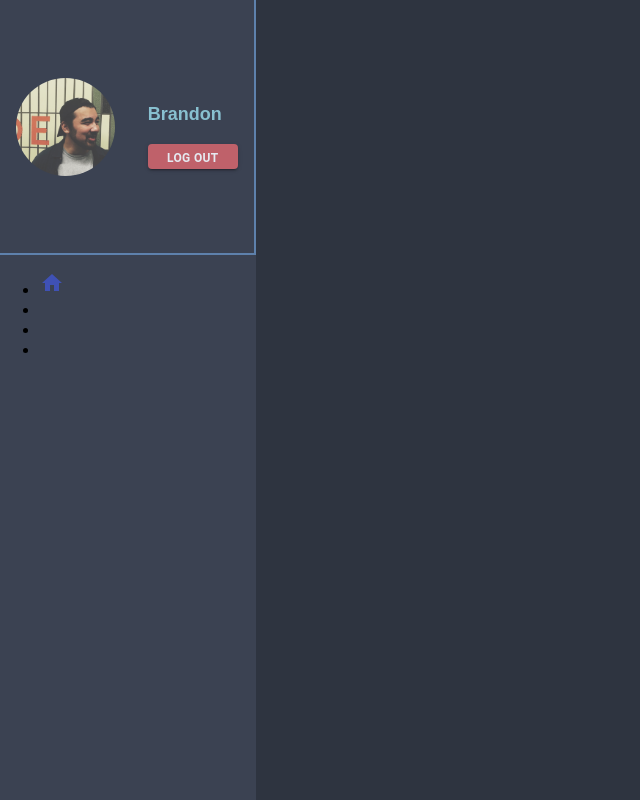
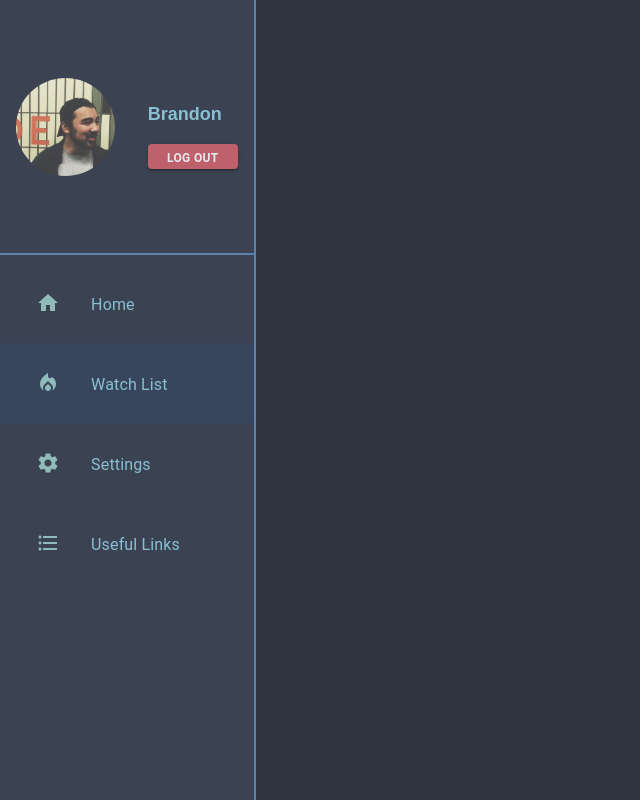
Before and after one commit to brandontor/bgecko, a Next.js app: page /home in a window 1280 px wide. Shown: the whole page, without its empty margins (0-640 px from the left). Built offline with nearby package versions, Linux system fonts and the light colour scheme.

Commit message:
added sidebar buttons and styling

```diff
--- a/components/Sidebar.js
+++ b/components/Sidebar.js
@@ -1,18 +1,68 @@
 import React from 'react'
+import style from './Sidebar.module.css'
 import SidebarFrame from './SidebarFrame'
-import HomeIcon from '@material-ui/icons/Home';
-import style from './Sidebar.module.css'
+import HomeIcon from '@mui/icons-material/Home';
+import LocalFireDepartmentIcon from '@mui/icons-material/LocalFireDepartment';
+import SettingsIcon from '@mui/icons-material/Settings';
+import FormatListBulletedIcon from '@mui/icons-material/FormatListBulleted';
+import Box from '@mui/material/Box';
+import List from '@mui/material/List';
+import ListItemButton from '@mui/material/ListItemButton';
+import ListItemIcon from '@mui/material/ListItemIcon';
+import ListItemText from '@mui/material/ListItemText';
+import Divider from '@mui/material/Divider';
+import InboxIcon from '@mui/icons-material/Inbox';
+import DraftsIcon from '@mui/icons-material/Drafts';
 
 function Sidebar() {
+    const [selectedIndex, setSelectedIndex] = React.useState(1);
+
+
+    const handleListItemClick = (event, index) => {
+        setSelectedIndex(index);
+      };
+
+      const iconStyles = {
+          color: '#8FBCBB',
+          margin: '20px'
+      }
+
+      const textStyles = {
+          color: '#88C0D0',
+          fontFamily: 'Mulish',
+          margin: '5%',
+          marginTop: '7%'
+      }
+
+      const listItemStyles = {
+          width: '100%',
+          minHeight: '40px'
+      }
+
+
     return (
-        <div className={style.Sidebar}>
+        <div className={style.sidebar}>
             <SidebarFrame></SidebarFrame>
-            <ul>
-                <li><HomeIcon fontSize="medium" color="primary"></HomeIcon> </li>
-                <li></li>
-                <li></li>
-                <li></li>
-            </ul>
+            <Box sx={{ width: '100%', justifyContent: 'center'}}>
+                <List component="nav" aria-label="main mailbox folders">
+                    <ListItemButton selected={selectedIndex === 0} onClick={(event) => handleListItemClick(event, 0)} style={listItemStyles}>
+                        <ListItemIcon> <HomeIcon fontSize="medium" style={iconStyles}></HomeIcon></ListItemIcon>
+                        <ListItemText primary="Home" style={textStyles}/>
+                    </ListItemButton>
+                    <ListItemButton selected={selectedIndex === 1} onClick={(event) => handleListItemClick(event, 1)} style={listItemStyles}>
+                        <ListItemIcon><LocalFireDepartmentIcon fontSize="medium" style={iconStyles}></LocalFireDepartmentIcon></ListItemIcon>
+                        <ListItemText primary="Watch List" style={textStyles}/>
+                    </ListItemButton>
+                    <ListItemButton selected={selectedIndex === 2} onClick={(event) => handleListItemClick(event, 2)} style={listItemStyles}>
+                        <ListItemIcon><SettingsIcon fontSize="medium" style={iconStyles}></SettingsIcon></ListItemIcon>
+                        <ListItemText primary="Settings" style={textStyles}/>
+                    </ListItemButton>
+                    <ListItemButton selected={selectedIndex === 3} onClick={(event) => handleListItemClick(event, 3)} style={listItemStyles}>
+                        <ListItemIcon><FormatListBulletedIcon fontSize="medium" style={iconStyles}></FormatListBulletedIcon></ListItemIcon>
+                        <ListItemText primary="Useful Links" style={textStyles}/>
+                    </ListItemButton>
+                </List>
+            </Box>
         </div>
     )
 }
--- a/components/Sidebar.module.css
+++ b/components/Sidebar.module.css
@@ -1,5 +1,6 @@
-.Sidebar {
+.sidebar {
     width: 256px;
     height: 100%;
     background-color: #3B4252;
+    border-right: 2px solid #5e81ac;
 }
--- a/components/SidebarFrame.js
+++ b/components/SidebarFrame.js
@@ -5,15 +5,29 @@ import style from './SidebarFrame.module.css'
 
 function SidebarFrame() {
 
+    const buttonStyles = {
+        backgroundColor: '#BF616A',
+        color: '#E5E9F0',
+        width: '90px',
+        height: '25px',
+        fontSize: '12px',
+        paddingTop: '10px',
+        fontWeight: '700'
+    }
+
+    const avatarStyles = {
+        height: '98px',
+        width: '99px'
+    }
 
 
 
     return (
-        <div className={style.SideBarFrame}>
-            <Avatar src="/IMG-0750.jpg" style={{height: '98px', width: '99px'}}/>
+        <div className={style.sideBarFrame}>
+            <Avatar src="/IMG-0750.jpg" style={avatarStyles}/>
             <div className={style.frameText}>
                 <h3 className={style.h3}>Brandon</h3>
-                <Button variant="contained" style={{backgroundColor: '#BF616A', color: '#E5E9F0', width: '90px', height: '25px', fontSize: '12px', paddingTop: '10px', fontWeight: '700'}}>Log Out</Button>
+                <Button variant="contained" style={buttonStyles}>Log Out</Button>
             </div>
         </div>
     )
--- a/components/SidebarFrame.module.css
+++ b/components/SidebarFrame.module.css
@@ -1,4 +1,4 @@
-.SideBarFrame {
+.sideBarFrame {
     width: 256px;
     height: 255px;
     border-bottom: 2px solid #5e81ac;
--- a/package.json
+++ b/package.json
@@ -9,8 +9,11 @@
     "lint": "next lint"
   },
   "dependencies": {
+    "@emotion/react": "^11.4.1",
+    "@emotion/styled": "^11.3.0",
     "@material-ui/core": "^4.12.3",
     "@material-ui/icons": "^4.11.2",
+    "@mui/icons-material": "^5.0.1",
     "babel": "^6.23.0",
     "next": "11.1.2",
     "react": "17.0.2",
```
Also changed, not shown: 1 other file (tests, documents, lock files or other folders).
